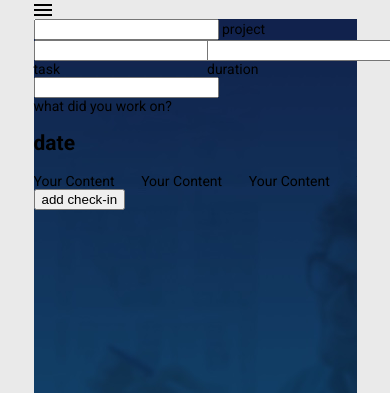
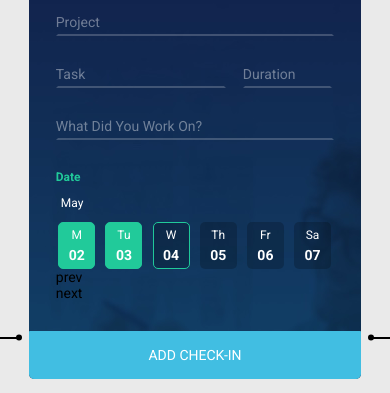
Before and after one commit to jlmonroy13/Dashable, a website: page application/checkin.html in a window 390 px wide. Shown: the part 110-503 px from the top of the page. Drawn offline with Linux system fonts and the light colour scheme; files that its build step writes are made by us from their sources.

Commit message:
markup checkin responsive ok

```diff
--- a/application/checkin.html
+++ b/application/checkin.html
@@ -16,52 +16,89 @@
   <link href='https://fonts.googleapis.com/css?family=Roboto:400,300,500,700,900italic,900,700italic,500italic,400italic,300italic,100italic,100' rel='stylesheet' type='text/css'>
 </head>
 <body>
-
   <div class="container">
     <div class="container__header">
       <h1 class="container__title">
         <span class="container__subtitle">today's</span>
         check-in
       </h1>
-      <img src="assets/images/mobile-btn.svg" alt="Mobile button hamburger" />
+      <img class="button-menu-mobile" src="assets/images/mobile-btn.svg" alt="Mobile button hamburger" />
     </div>
     <div class="container__form">
-      <form action="">
+      <form class="form" action="">
+        <div class="form-padding">
           <div class="input__group">
             <input class="input" id="project" type="text" />
             <label class="input__label" for="project">project</label>
           </div>
-        <div class="grid">
-          <div class="grid__item one-half">
-            <div class="input__group">
+          <div class="input__group input__group--large">
             <input class="input" id="task" type="text" />
             <label class="input__label" for="task">task</label>
-            </div>
           </div><!--
-           --><div class="grid__item one-half">
-            <div class="input__group">
+           --><div class="input__group input__group--small">
             <input class="input" id="duration" type="text" />
             <label class="input__label" for="duration">duration</label>
-            </div>
-          </div>
           </div>
           <div class="input__group">
             <input class="input" id="workon" type="text" />
             <label class="input__label" for="workon">what did you work on?</label>
           </div>
           <div class="calendar">
-          <h2>date</h2>
+            <h2 class="calendar__title">date</h2>
+            <p class="calendar__month">may</p>
             <div class="owl-carousel">
-            <div>Your Content</div>
-            <div>Your Content</div>
-            <div>Your Content</div>
-            <div>Your Content</div>
-            <div>Your Content</div>
-            <div>Your Content</div>
-            <div>Your Content</div>
+              <div class="calendar__item calendar__item--done">
+                <span class="item item--day">m</span>
+                <span class="item item--day-number">25</span>
+              </div>
+              <div class="calendar__item calendar__item--done">
+                <span class="item item--day">tu</span>
+                <span class="item item--day-number">26</span>
+              </div>
+              <div class="calendar__item">
+                <span class="item item--day">w</span>
+                <span class="item item--day-number">27</span>
+              </div>
+              <div class="calendar__item">
+                <span class="item item--day">th</span>
+                <span class="item item--day-number">28</span>
+              </div>
+              <div class="calendar__item">
+                <span class="item item--day">f</span>
+                <span class="item item--day-number">29</span>
+              </div>
+              <div class="calendar__item">
+                <span class="item item--day">sa</span>
+                <span class="item item--day-number">30</span>
+              </div>
+              <div class="calendar__item calendar__item--done">
+                <span class="item item--day">m</span>
+                <span class="item item--day-number">02</span>
+              </div>
+              <div class="calendar__item calendar__item--done">
+                <span class="item item--day">tu</span>
+                <span class="item item--day-number">03</span>
+              </div>
+              <div class="calendar__item calendar__item--actual">
+                <span class="item item--day">w</span>
+                <span class="item item--day-number">04</span>
+              </div>
+              <div class="calendar__item">
+                <span class="item item--day">th</span>
+                <span class="item item--day-number">05</span>
+              </div>
+              <div class="calendar__item">
+                <span class="item item--day">fr</span>
+                <span class="item item--day-number">06</span>
+              </div>
+              <div class="calendar__item">
+                <span class="item item--day">sa</span>
+                <span class="item item--day-number">07</span>
               </div>
             </div>
-        <button>add check-in</button>
+          </div>
+        </div>
+        <button class="button-submit" type="submit">add check-in</button>
       </form>
       <ul class="hidden">
         <li><a href=""><i></i><span>New Check-in</span></a></li>
@@ -70,7 +107,10 @@
       </ul>
     </div>
   </div>
-
+  <span class="line line--left"></span>
+  <span class="circle circle--left"></span>
+  <span class="line line--right"></span>
+  <span class="circle circle--right"></span>
 
 
   <img src="assets/images/koombea-logo.svg" alt="Koombea Logo" class="logo" />
--- a/javascripts/application.js
+++ b/javascripts/application.js
@@ -1,3 +1,36 @@
 $(document).ready(function(){
-  $(".owl-carousel").owlCarousel();
+  var $input      =     $('.input');
+
+  $input.blur(function() {
+    if( $(this).val() !== '') {
+      $(this).next('.input__label').addClass('active-input-js');
+    } else {
+      $(this).next('.input__label').removeClass('active-input-js');
+    }
+  });
+  $(".owl-carousel").owlCarousel({
+    loop: false,
+    margin: 5,
+    startPosition: 6,
+    responsive:{
+     0:{
+       items:6,
+       nav:true,
+       dots: false
+     },
+     480:{
+       items:6,
+       dots: false,
+     },
+     768:{
+       items:6,
+       nav:false,
+       dots: false,
+     },
+     1024:{
+       items:6,
+       nav:true,
+     },
+   }
+ });
 });
--- a/sass/core/_core.scss
+++ b/sass/core/_core.scss
@@ -10,3 +10,8 @@ body {
 .hidden {
   display: none;
 }
+input, button, select, textarea {
+  font-family: inherit;
+  font-size: inherit;
+  line-height: inherit;
+}
--- a/sass/main.scss
+++ b/sass/main.scss
@@ -11,7 +11,11 @@
 @import "core/owl.carousel";
 
 // Modules
+@import "modules/logo";
 @import "modules/main-page";
 @import "modules/lines";
 @import "modules/google-button";
 @import "modules/checkin";
+@import "modules/menu";
+@import "modules/form";
+@import "modules/calendar";
--- /dev/null
+++ b/sass/modules/_calendar.scss
@@ -0,0 +1,47 @@
+.calendar {
+  margin-bottom: 30px;
+  &__title {
+    margin-top: 0;
+    color: $brand-active;
+    font-size: 0.857rem;
+    text-transform: capitalize;
+    margin-bottom: 10px;
+  }
+  &__item {
+    width: 38px;
+    padding: 0.357rem 0;
+    background-color: rgba($brand-default, 0.2);
+    text-align: center;
+    margin: auto;
+    border-radius: 5px;
+    border: 1px solid transparent;
+    width: 35px;
+    &--actual {
+      border: 1px solid $brand-active;
+    }
+    &--done {
+      border: 1px solid $brand-active;
+      background-color: $brand-active;
+    }
+  }
+  &__month {
+    text-transform: capitalize;
+    font-size: 0.857rem;
+    color: $brand-info;
+    margin-left: 5px;
+  }
+}
+.item {
+  display: block;
+  &--day {
+    font-size: 0.857rem;
+    color: $brand-info;
+    margin-bottom: 5px;
+    text-transform: capitalize;
+  }
+  &--day-number {
+    font-size: 1rem;
+    color: $brand-info;
+    font-weight: 600;
+  }
+}
--- a/sass/modules/_checkin.scss
+++ b/sass/modules/_checkin.scss
@@ -1,30 +1,28 @@
 .container {
-  width: 80%;
+  width: 85%;
   max-width: 519px;
-  min-width: 323px;
+  // min-width: 323px;
   margin: 0 auto;
   padding: 0 15px;
   &__title {
-    font-size: 2.571rem; //36px mobile
+    font-size: 2.142rem; //36px mobile  32 30
     color: $brand-primary;
-    font-weight: 500;
+    font-weight: 700;
     text-transform: uppercase;
-    max-width: 225px;
+    max-width: 183px;
     line-height: 0.9;
+    margin-top: 10px;
   }
   &__subtitle {
-    font-size: 1.714rem; //24px mobile
+    font-size: 1.285rem; //24px mobile  20 18
     color: $title-color;
   }
   &__form {
     background: url('../images/checkin-bg.jpg') no-repeat;
     background-size: center;
-    height: 600px;
+    border-radius: 5px;
+  }
+  &__header {
+    position: relative;
   }
 }
-
-.input {
-  &__label {
-    display: inline-block;
-  }
-}
--- /dev/null
+++ b/sass/modules/_form.scss
@@ -0,0 +1,63 @@
+.input {
+  width: 97%;
+  border: 2px solid transparent;
+  border-bottom: 2px solid rgba($brand-info, 0.2);
+  background-color: transparent;
+  position: relative;
+  font-size: 1rem;
+  color: $brand-info;
+  &__group {
+    position: relative;
+    width: 100%;
+    margin-bottom: 30px;
+    display: inline-block;
+    &--large {
+      width: 60%;
+      margin-right: 20px;
+    }
+    &--small {
+      width: 30%;
+    }
+  }
+  &__label {
+    position: absolute;
+    top:0;
+    left: 0;
+    font-size: 1rem;
+    color: rgba($brand-info, 0.4);
+    text-transform: capitalize;
+    transition: 0.3s;
+  }
+  &:focus {
+    outline: none;
+  }
+}
+.input:focus + .input__label {
+  color: $brand-active;
+  transform: scale(0.8) translateY(-22px);
+  transform-origin: center left;
+  text-transform: uppercase;
+}
+.active-input-js {
+  color: $brand-active;
+  transform: scale(0.8) translateY(-22px);
+  transform-origin: center left;
+  text-transform: uppercase;
+}
+.form-padding {
+  padding: 40px 8% 0;
+}
+.button-submit {
+  display: block;
+  text-align: center;
+  width: 100%;
+  text-transform: uppercase;
+  padding: 10px 0;
+  font-size: 1rem;
+  padding: 1.071em 0;
+  background-color: $brand-primary;
+  color: $brand-info;
+  border: 1px solid $brand-primary;
+  border-bottom-right-radius: 5px;
+  border-bottom-left-radius: 5px;
+}
--- a/sass/modules/_lines.scss
+++ b/sass/modules/_lines.scss
@@ -34,3 +34,35 @@
     }
   }
 }
+.line {
+  height: 2px;
+  background-color: $brand-default;
+  position: absolute;
+  display: inline-block;
+  z-index: 2;
+  top: 53vh;
+  width: 5%;
+  &--left {
+    left: 0;
+  }
+  &--right {
+    right: 0;
+  }
+}
+.circle {
+  height: 6px;
+  width: 6px;
+  display: inline-block;
+  border-radius: 50%;
+  transform: translateY(-40%);
+  background-color: $brand-default;
+  position: absolute;
+  z-index: 2;
+  top: 53vh;
+  &--left {
+    left: 4%;
+  }
+  &--right {
+    right: 4%;
+  }
+}
--- /dev/null
+++ b/sass/modules/_logo.scss
@@ -0,0 +1,21 @@
+.logo {
+  position: absolute;
+  bottom: 20px;
+  right: 50%;
+  transform: translateX(50%);
+  @media(max-width: 400px) {
+    position: relative;
+    bottom: 0;
+    right: 0;
+    transform: translateX(0%);
+    display: block;
+    margin: 20px auto 0;
+  }
+}
+
+.logo-index {
+  position: absolute;
+  bottom: 20px;
+  right: 50%;
+  transform: translateX(50%);
+}
--- a/sass/modules/_main-page.scss
+++ b/sass/modules/_main-page.scss
@@ -44,10 +44,3 @@
     text-transform: capitalize;
   }
 }
-
-.logo {
-  position: absolute;
-  bottom: 30px;
-  right: 50%;
-  transform: translateX(50%);
-}
--- /dev/null
+++ b/sass/modules/_menu.scss
@@ -0,0 +1,6 @@
+.button-menu-mobile {
+  position: absolute;
+  top: 50%;
+  right: 0;
+  cursor: pointer;
+}
```
Also changed, not shown: application/index.html (+1 -1 lines), application/assets/javascripts/application.min.js, application/assets/stylesheet/main.min.css. Lines whose indentation alone changed are shown as unchanged.
